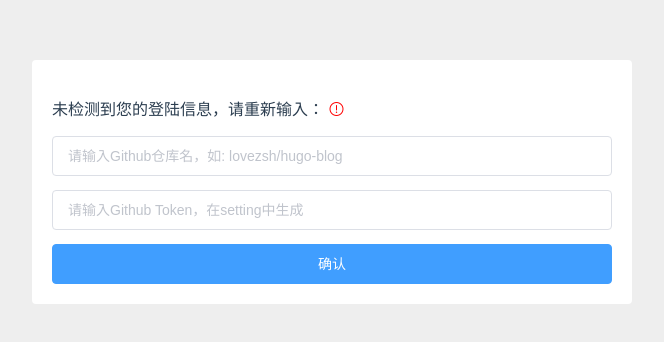
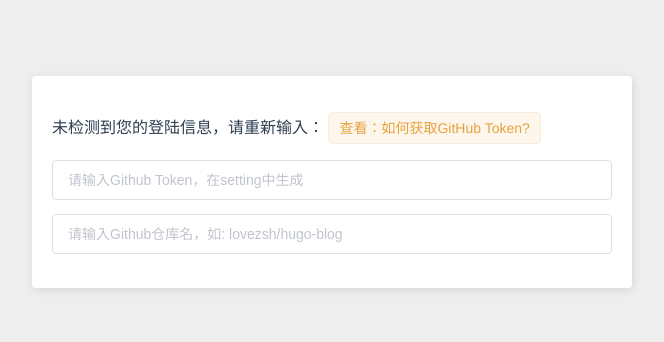
Before and after one commit to dlzmoe/HugoFast, a Vue app: page /#/login in a window 1280 px wide. Shown: the part 218-560 px from the top of the page, without its empty margins (308-972 px from the left). Built offline with nearby package versions, Linux system fonts and the light colour scheme; what vue-simple-markdown would draw is missing.

Commit message:
:sparkles: 部署在线服务，完善login选择目录的功能

```diff
--- a/src/assets/style/modules/login.css
+++ b/src/assets/style/modules/login.css
@@ -9,6 +9,8 @@
   width: 100%;
   max-width: 600px;
   margin: 0;
+  box-shadow: 1px 2px 10px rgba(0, 0, 0, 0.1);
+  border-radius: 4px;
 }
 .login .container .el-input {
   margin-bottom: 1em;
@@ -20,3 +22,7 @@
   color: #f00;
   cursor: pointer;
 }
+.login .el-tag {
+  cursor: pointer;
+  font-size: 14px;
+}
--- a/src/assets/style/modules/login.scss
+++ b/src/assets/style/modules/login.scss
@@ -9,6 +9,8 @@
     width: 100%;
     max-width: 600px;
     margin: 0;
+    box-shadow: 1px 2px 10px rgba(0, 0, 0, .1);
+    border-radius: 4px;
 
     .el-input {
       margin-bottom: 1em;
@@ -23,4 +25,9 @@
     color: #f00;
     cursor: pointer;
   }
+
+  .el-tag {
+    cursor: pointer;
+    font-size: 14px;
+  }
 }
--- a/src/components/TopHeader.vue
+++ b/src/components/TopHeader.vue
@@ -42,6 +42,7 @@ export default {
       localStorage.removeItem('githubRepoHugoToken');
       localStorage.removeItem('BasicData');
       localStorage.removeItem('allData');
+      localStorage.removeItem('bloglistdir');
       this.$router.push('/login');
     }
   }
--- a/src/views/AboutView.vue
+++ b/src/views/AboutView.vue
@@ -14,7 +14,6 @@
 import Aside from "@/components/Aside.vue";
 import TopHeader from "@/components/TopHeader.vue";
 
-
 import axios from "axios";
 export default {
   name: "AboutView",
@@ -24,20 +23,19 @@ export default {
   },
   data() {
     return {
+      bloglistdir: "",
       articleDetail: {
-        context: '',
-      }
+        context: "",
+      },
     };
   },
-  methods: {
-
-  },
+  methods: {},
 
   mounted() {
     this.githubrepo = localStorage.getItem("githubRepoHugoToken");
+    this.bloglistdir = localStorage.getItem("bloglistdir");
     axios
-        .get(
-          "https://raw.githubusercontent.com/lovezsh/vue-admin-hugo/main/README.md")
+      .get("https://raw.githubusercontent.com/lovezsh/vue-admin-hugo/main/README.md")
       .then((response) => {
         this.articleDetail.context = response.data;
       })
--- a/src/views/EditView.vue
+++ b/src/views/EditView.vue
@@ -45,7 +45,9 @@
 
         <el-row>
           <el-col :span="24">
-            <el-button v-if="this.id" type="primary" @click="publishArticle">更新文章</el-button>
+            <el-button v-if="this.id" type="primary" @click="publishArticle"
+              >更新文章</el-button
+            >
           </el-col>
         </el-row>
       </div>
@@ -67,6 +69,7 @@ export default {
   },
   data() {
     return {
+      bloglistdir: "",
       loading: false,
       ghpToken: "",
       githubrepo: "",
@@ -98,7 +101,9 @@ export default {
           .get(
             "https://raw.githubusercontent.com/" +
               this.githubrepo +
-              "/main/content/blog/" +
+              "/main/content/" +
+              this.bloglistdir +
+              "/" +
               this.id
           )
           .then((response) => {
@@ -191,7 +196,9 @@ tags:
         .put(
           "https://api.github.com/repos/" +
             this.githubrepo +
-            "/contents/content/blog/" +
+            "/contents/content/" +
+            this.bloglistdir +
+            "/" +
             this.id,
           {
             message: "提交于 " + this.currentDate,
@@ -225,6 +232,7 @@ tags:
   mounted() {
     this.ghpToken = localStorage.getItem("ghpToken");
     this.githubrepo = localStorage.getItem("githubRepoHugoToken");
+    this.bloglistdir = localStorage.getItem("bloglistdir");
 
     this.id = this.$route.query.name;
     this.detailsSha = this.$route.query.sha;
--- a/src/views/HomeView.vue
+++ b/src/views/HomeView.vue
@@ -12,7 +12,11 @@
           </el-table-column>
           <el-table-column fixed="right" label="操作" width="200">
             <template slot-scope="scope">
-              <a :href="`/#/edit?name=${scope.row.name}&sha=${scope.row.sha}`" class="edit-btn">修改</a>
+              <a
+                :href="`/#/edit?name=${scope.row.name}&sha=${scope.row.sha}`"
+                class="edit-btn"
+                >修改</a
+              >
             </template>
           </el-table-column>
         </el-table>
@@ -45,6 +49,7 @@ export default {
   },
   data() {
     return {
+      bloglistdir: "",
       loading: true,
       githubrepo: "",
       tableData: [],
@@ -64,12 +69,14 @@ export default {
         this.loading = false;
         // 更新总数据量
         this.totalItems = allData.length;
-
       } else {
         // 没有缓存, 重新调用api数据存入缓存中
         axios
           .get(
-            "https://api.github.com/repos/" + this.githubrepo + "/contents/content/blog"
+            "https://api.github.com/repos/" +
+              this.githubrepo +
+              "/contents/content/" +
+              this.bloglistdir
           )
           .then((response) => {
             const allData = response.data.slice().reverse();
@@ -98,6 +105,7 @@ export default {
     },
   },
   mounted() {
+    this.bloglistdir = localStorage.getItem("bloglistdir");
     this.githubrepo = localStorage.getItem("githubRepoHugoToken");
     const BasicData = JSON.parse(localStorage.getItem("BasicData"));
 
--- a/src/views/login.vue
+++ b/src/views/login.vue
@@ -3,27 +3,38 @@
     <div class="container">
       <p>
         未检测到您的登陆信息，请重新输入：
-        <i class="el-icon-warning-outline loginhint" @click="dialogVisible = true"></i>
+        <el-tag type="warning" @click="dialogVisible = true">查看：如何获取GitHub Token?</el-tag>
       </p>
-      <el-input
-        v-model="githubrepo"
-        placeholder="请输入Github仓库名，如: lovezsh/hugo-blog"
-      ></el-input>
       <el-input
         v-model="ghpToken"
         placeholder="请输入Github Token，在setting中生成"
       ></el-input>
-      <el-button type="primary" @click="setLogin">确认</el-button>
+      <el-input
+        v-model="githubrepo"
+        placeholder="请输入Github仓库名，如: lovezsh/hugo-blog"
+        @blur="repoflie"
+      ></el-input>
+      <el-autocomplete
+        class="inline-input"
+        v-model="state1"
+        :fetch-suggestions="querySearch"
+        placeholder="选择目录"
+        @select="handleSelect"
+        @input="blogdir"
+        v-if="hide1"
+      ></el-autocomplete>
+      <el-button type="primary" @click="setLogin" v-if="hide2">确认</el-button>
     </div>
 
-    <el-dialog
-      title="如何获取GitHub Token?"
-      :visible.sync="dialogVisible"
-      width="30%"
-    >
-      <p>1. 前往 <a href="https://github.com/settings/tokens/" target="_blank">https://github.com/settings/tokens/</a></p>
+    <el-dialog title="如何获取GitHub Token?" :visible.sync="dialogVisible" width="30%">
+      <p>
+        1. 前往
+        <a href="https://github.com/settings/tokens/" target="_blank"
+          >https://github.com/settings/tokens/</a
+        >
+      </p>
       <p>2. 获取以下权限：repo / user</p>
-      <p>3. 生成 token </p>
+      <p>3. 生成 token</p>
       <span slot="footer" class="dialog-footer">
         <el-button type="primary" @click="dialogVisible = false">确 定</el-button>
       </span>
@@ -32,13 +43,18 @@
 </template>
 
 <script>
+import axios from "axios";
 export default {
   name: "login",
   data() {
     return {
+      ghpToken: "",
       githubrepo: "",
-      ghpToken: "",
       dialogVisible: false,
+      restaurants: [],
+      state1: "",
+      hide1: false,
+      hide2: false,
     };
   },
   methods: {
@@ -72,6 +88,45 @@ export default {
         },
       });
     },
+    repoflie() {
+      if (this.githubrepo == "") {
+        return false;
+      }
+      axios
+        .get("https://api.github.com/repos/" + this.githubrepo + "/contents/content")
+        .then((response) => {
+          const originalArray = response.data;
+          const originalArray1 = originalArray.filter((item) => item.type === "dir");
+          const newArray = originalArray1.map((item) => {
+            return {
+              value: item.name,
+            };
+          });
+          this.restaurants = newArray;
+          this.hide1 = true;
+        })
+        .catch((error) => {
+          console.error(error);
+        });
+    },
+    querySearch(queryString, cb) {
+      var restaurants = this.restaurants;
+      var results = queryString
+        ? restaurants.filter(this.createFilter(queryString))
+        : restaurants;
+      // 调用 callback 返回建议列表的数据
+      cb(results);
+    },
+    createFilter(queryString) {
+      return (restaurant) => {
+        return restaurant.value.toLowerCase().indexOf(queryString.toLowerCase()) === 0;
+      };
+    },
+    handleSelect(item) {},
+    blogdir() {
+      this.hide2 = true;
+      localStorage.setItem("bloglistdir", this.state1);
+    },
   },
   mounted() {},
 };
```
Also changed, not shown: 1 other file (tests, documents, lock files or other folders). Lines whose indentation alone changed are shown as unchanged.
